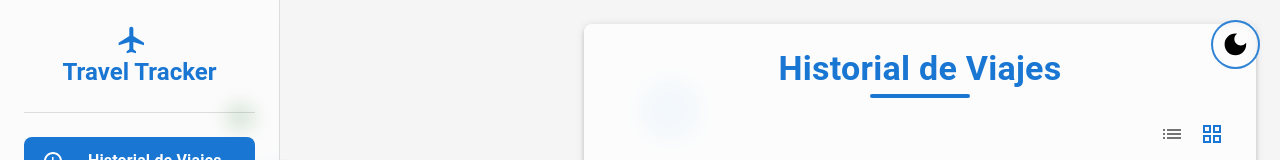
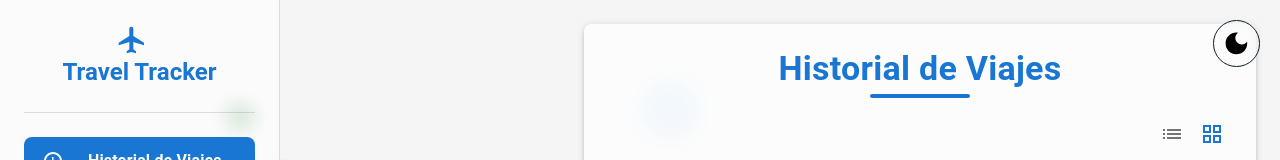
Before and after one commit to sebastianopderbeck/TravelTracker, a React (Vite) app: page / in a window 1280 px wide. Shown: the top 160 px of the page. Built offline with nearby package versions, Linux system fonts and the light colour scheme; no server answers.

Commit message:
fix: sidebar with animation background icon

```diff
--- a/src/components/Sidebar.jsx
+++ b/src/components/Sidebar.jsx
@@ -84,7 +84,7 @@ const Sidebar = ({ activeSection, onSectionChange }) => {
         <Divider sx={{ mb: { xs: 1, md: 2 }, display: { xs: 'none', md: 'block' } }} />
 
         <List sx={{
-          display: { xs: 'flex', md: 'block' },
+          display: { xs: 'flex', md: 'flex' },
           flexDirection: { xs: 'row', md: 'column' },
           gap: { xs: 1, md: 0 }
         }}>
--- a/src/components/animations/AnimatedBackground.jsx
+++ b/src/components/animations/AnimatedBackground.jsx
@@ -112,8 +112,10 @@ const ThemeToggle = styled(IconButton)`
   z-index: 10;
   background-color: rgba(255, 255, 255, 0.1);
   backdrop-filter: blur(5px);
-  border: 2px solid rgba(25, 118, 210, 0.9);
+  border: 1px solid #0a1929;
+  outline: 0;
   &:hover {
+    border: 1px solid #0a1929;
     background-color: rgba(255, 255, 255, 0.2);
   }
   & .MuiSvgIcon-root {
```
